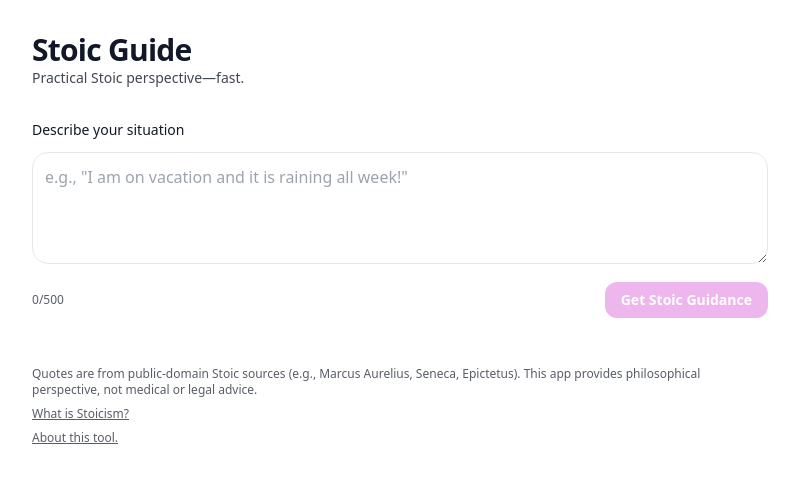
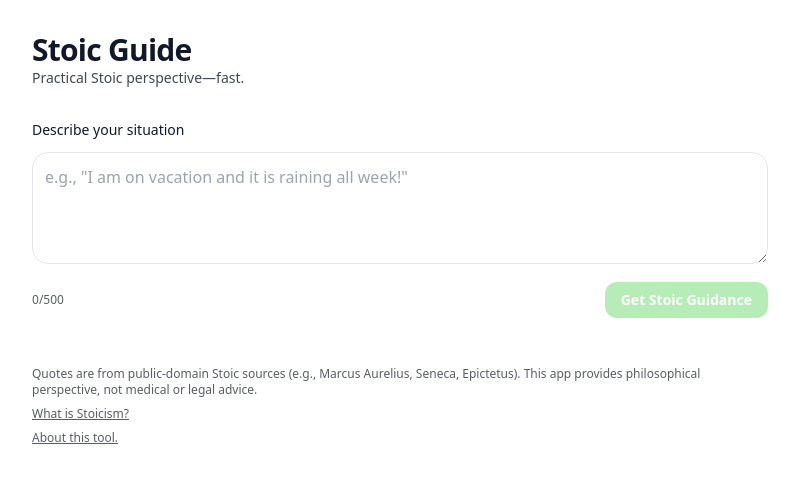
Before and after one commit to andrewteman/stoic-guide, a Next.js app: page / in a window 1280 px wide. Shown: the top 480 px of the page, without its empty margins (240-1039 px from the left). Built offline with nearby package versions, Linux system fonts and the light colour scheme.

Commit message:
Update page.tsx

```diff
--- a/app/page.tsx
+++ b/app/page.tsx
@@ -67,7 +67,7 @@ export default function HomePage() {
           <button
             type="submit"
             disabled={loading || !situation.trim()}
-            className="rounded-xl px-4 py-2 text-sm font-bold text-white bg-[#CC33CC] hover:opacity-90 disabled:opacity-50"
+            className="rounded-xl px-4 py-2 text-sm font-bold text-white bg-[#33CC33] hover:opacity-90 disabled:opacity-50"
           >
             {loading ? "Thinking…" : "Get Stoic Guidance"}
           </button>
```
